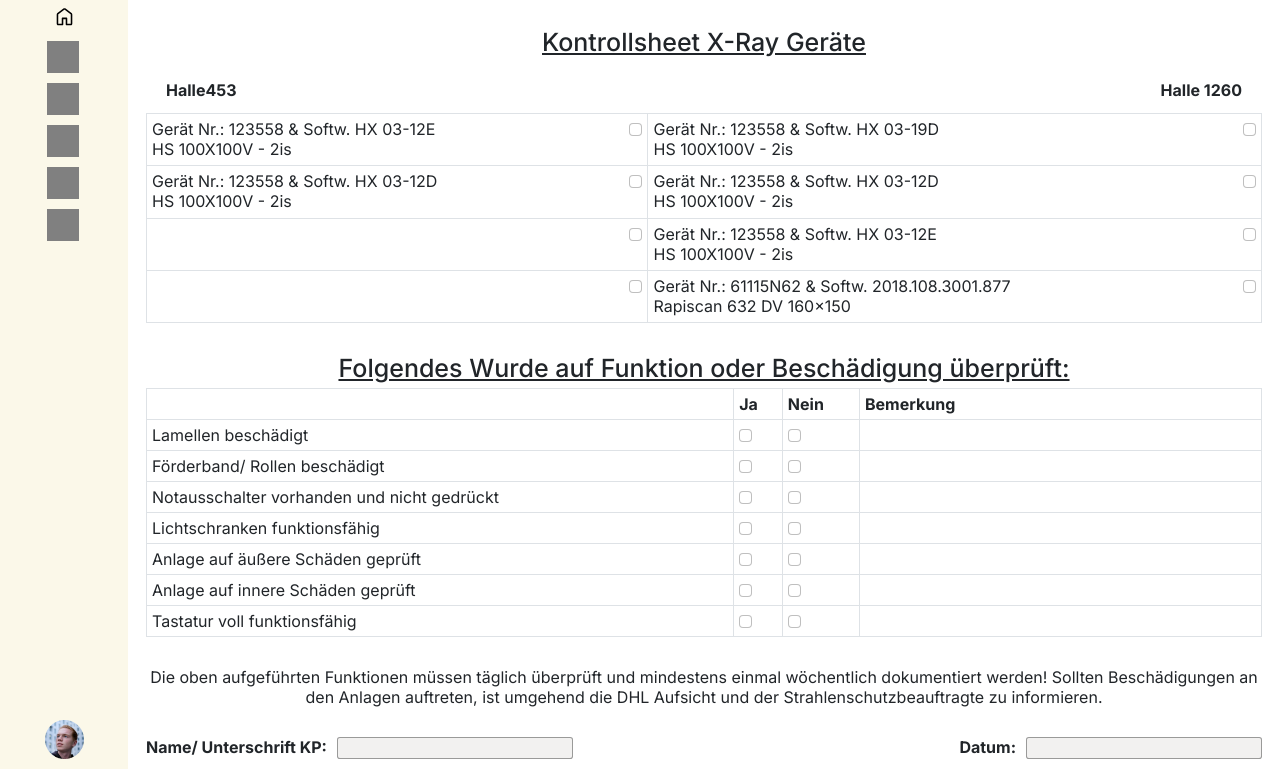
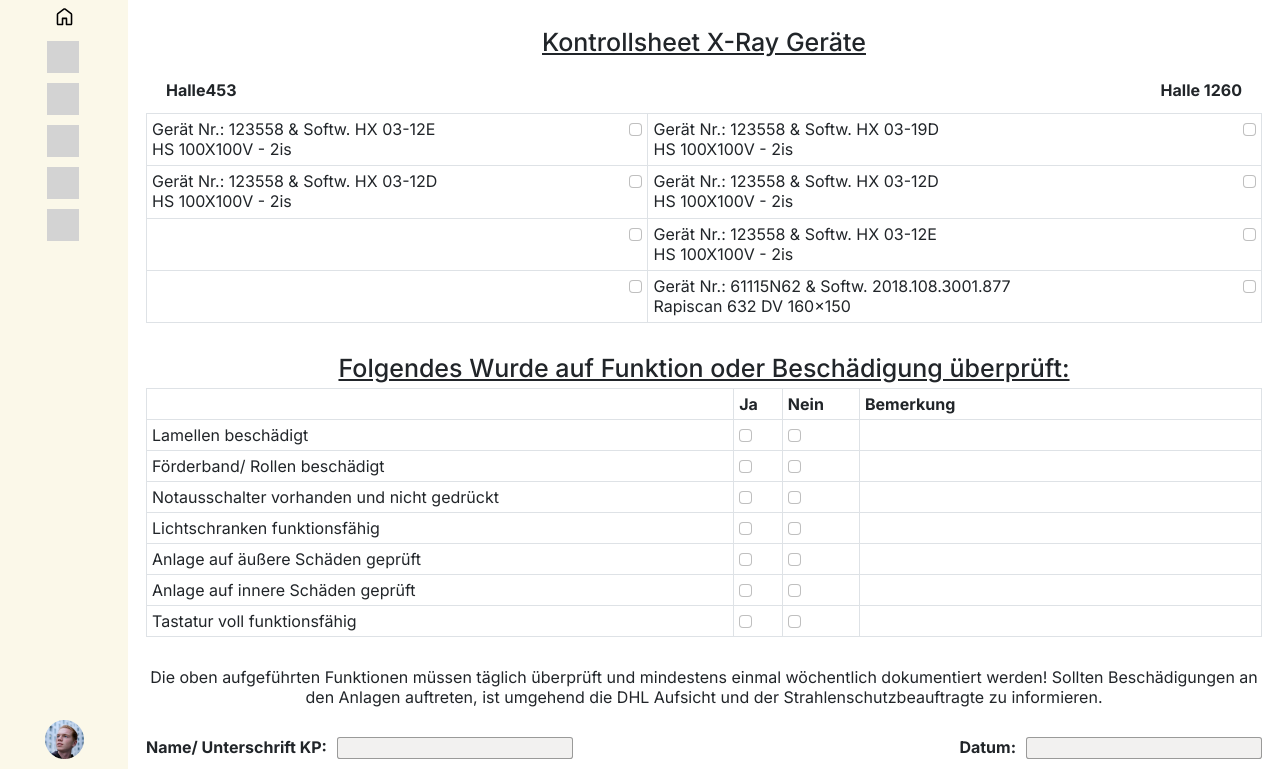
Before and after one commit to ThiruNithish28/intern-new-task, a plain HTML site: page index.html in a window 1280 px wide. Shown: the part 72-841 px from the top of the page. Drawn offline with nearby package versions, Linux system fonts and the light colour scheme.

Commit message:
change blank box color

```diff
--- a/css/style.css
+++ b/css/style.css
@@ -52,7 +52,7 @@ body{
     width:32px;
     aspect-ratio: 1/1;
     margin-bottom: 1rem;
-    background-color: grey;
+    background-color: lightgray;
 }
 
 .translator{
@@ -77,6 +77,7 @@ body{
     padding:.3rem 2rem;
     margin-top: 2rem;
 }
+
 .form-check{
 
     width:100%;
@@ -98,10 +99,7 @@ body{
     margin-right: 13px;
     padding-right: 11.8px;
 }
-/* td .form-check > .form-check-label{
-    margin-right: 3rem;
-    padding-right: 4rem;
-} */
+
 
 .dp-container img{
     width: 39px;
```
